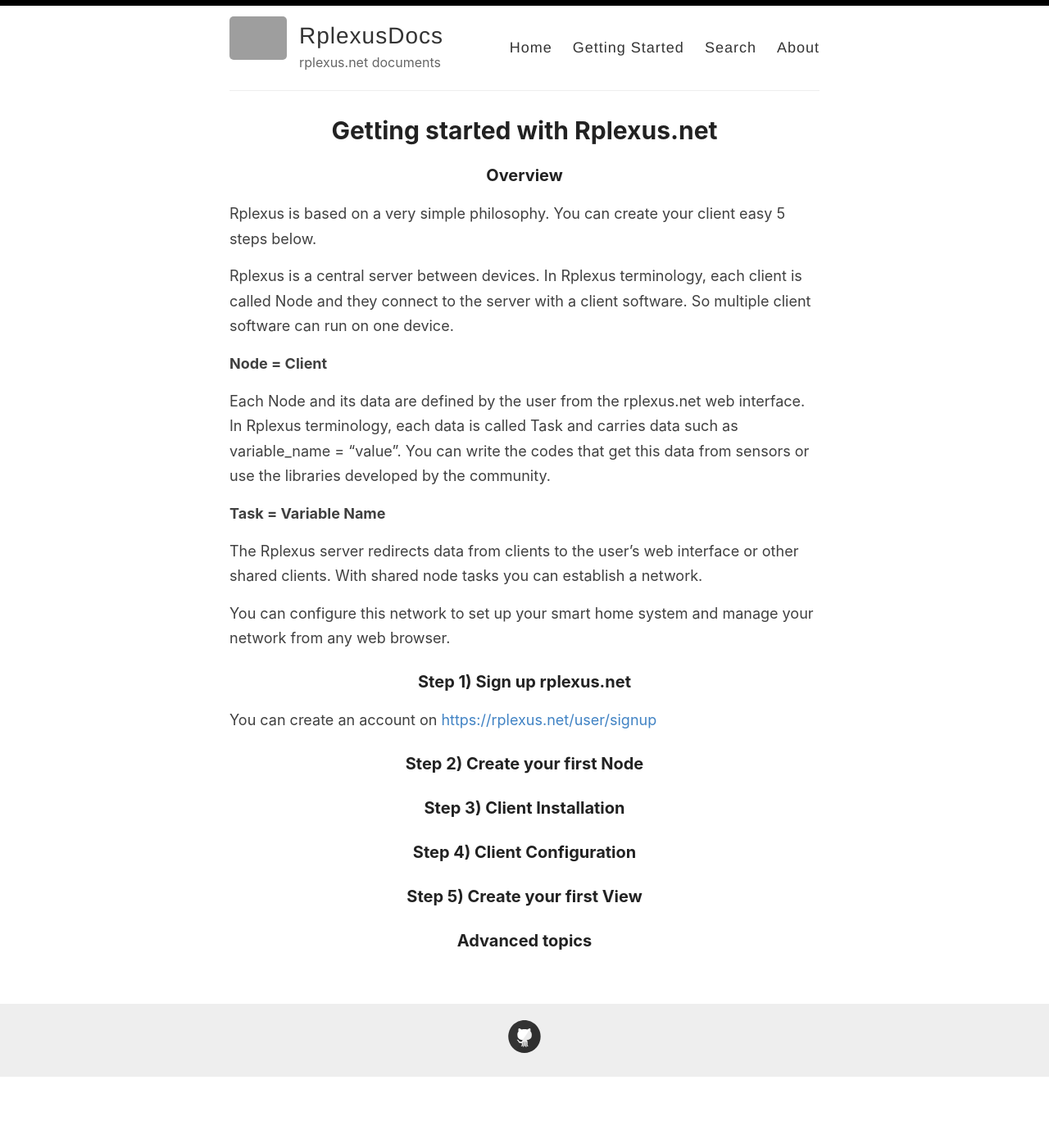
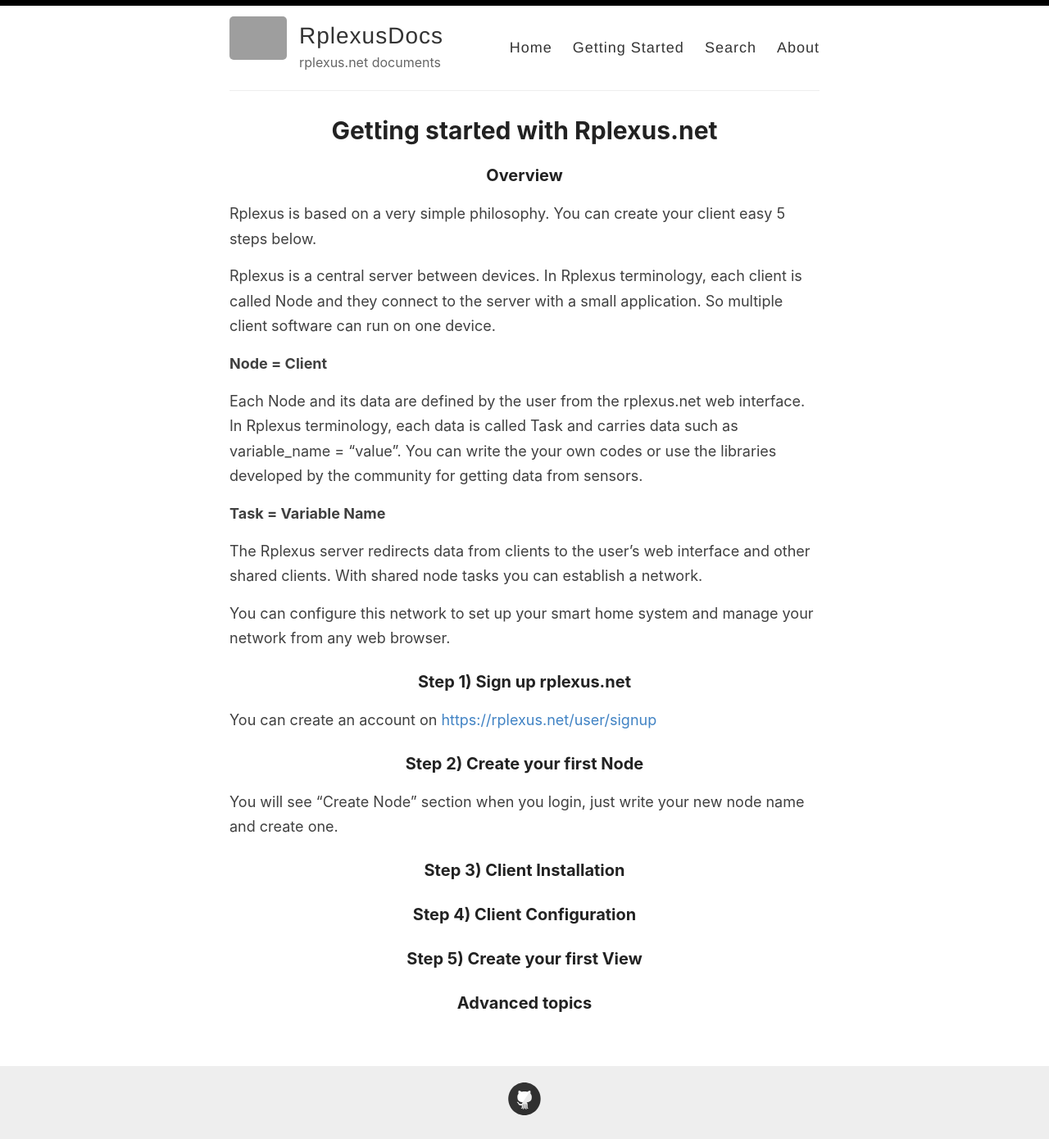
Before and after one commit to alierkanimrek/rplexusdocs, a Jekyll site: the page built from _pages/getting-started.md, in a window 1280 px wide. Shown: the whole page at 82% size. Built offline with Jekyll 4.4.1, drawn with Linux system fonts in a browser that asks for light colours; before the commit the page ends 1314 px from its top, so only the background shows below that; grey boxes are pictures that could not be loaded.

Commit message:
Update getting-started.md

```diff
--- a/_pages/getting-started.md
+++ b/_pages/getting-started.md
@@ -7,15 +7,15 @@ permalink: /getting-started/
 ### Overview
 Rplexus is based on a very simple philosophy. You can create your client easy 5 steps below.
 
-Rplexus is a central server between devices. In Rplexus terminology, each client is called Node and they connect to the server with a client software. So multiple client software can run on one device.
+Rplexus is a central server between devices. In Rplexus terminology, each client is called Node and they connect to the server with a small application. So multiple client software can run on one device.
 
 **Node = Client**
 
-Each Node and its data are defined by the user from the rplexus.net web interface. In Rplexus terminology, each data is called Task and carries data such as variable_name = "value". You can write the codes that get this data from sensors or use the libraries developed by the community.
+Each Node and its data are defined by the user from the rplexus.net web interface. In Rplexus terminology, each data is called Task and carries data such as variable_name = "value". You can write the your own codes or use the libraries developed by the community for getting data from sensors.
 
 **Task = Variable Name**
 
-The Rplexus server redirects data from clients to the user's web interface or other shared clients. With shared node tasks you can establish a network.
+The Rplexus server redirects data from clients to the user's web interface and other shared clients. With shared node tasks you can establish a network.
 
 You can configure this network to set up your smart home system and manage your network from any web browser.
 
@@ -23,8 +23,10 @@ You can configure this network to set up your smart home system and manage your
 You can create an account on [https://rplexus.net/user/signup](https://rplexus.net/user/signup){:target="_blank"}
 
 ### Step 2) Create your first Node
+You will see "Create Node" section when you login, just write your new node name and create one.
 
 ### Step 3) Client Installation
+
 
 ### Step 4) Client Configuration
 
```
